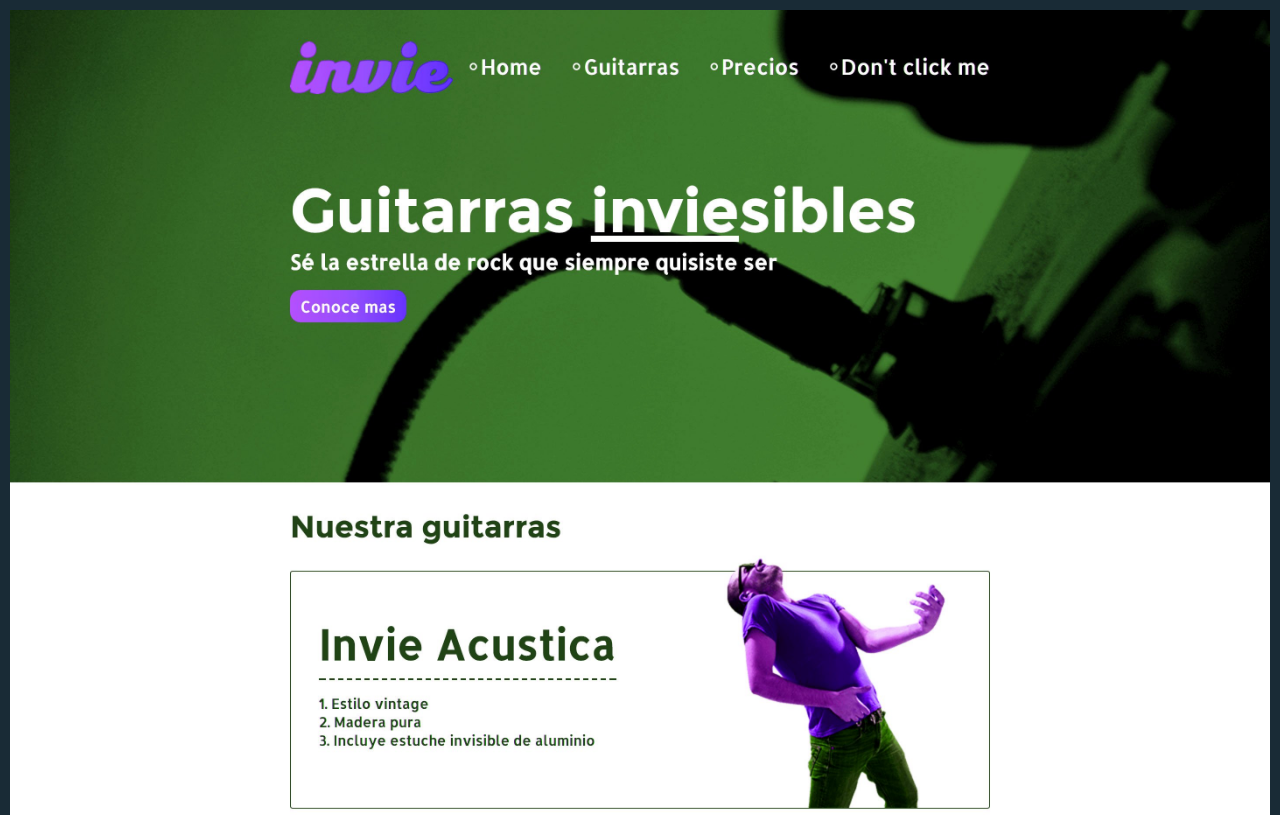
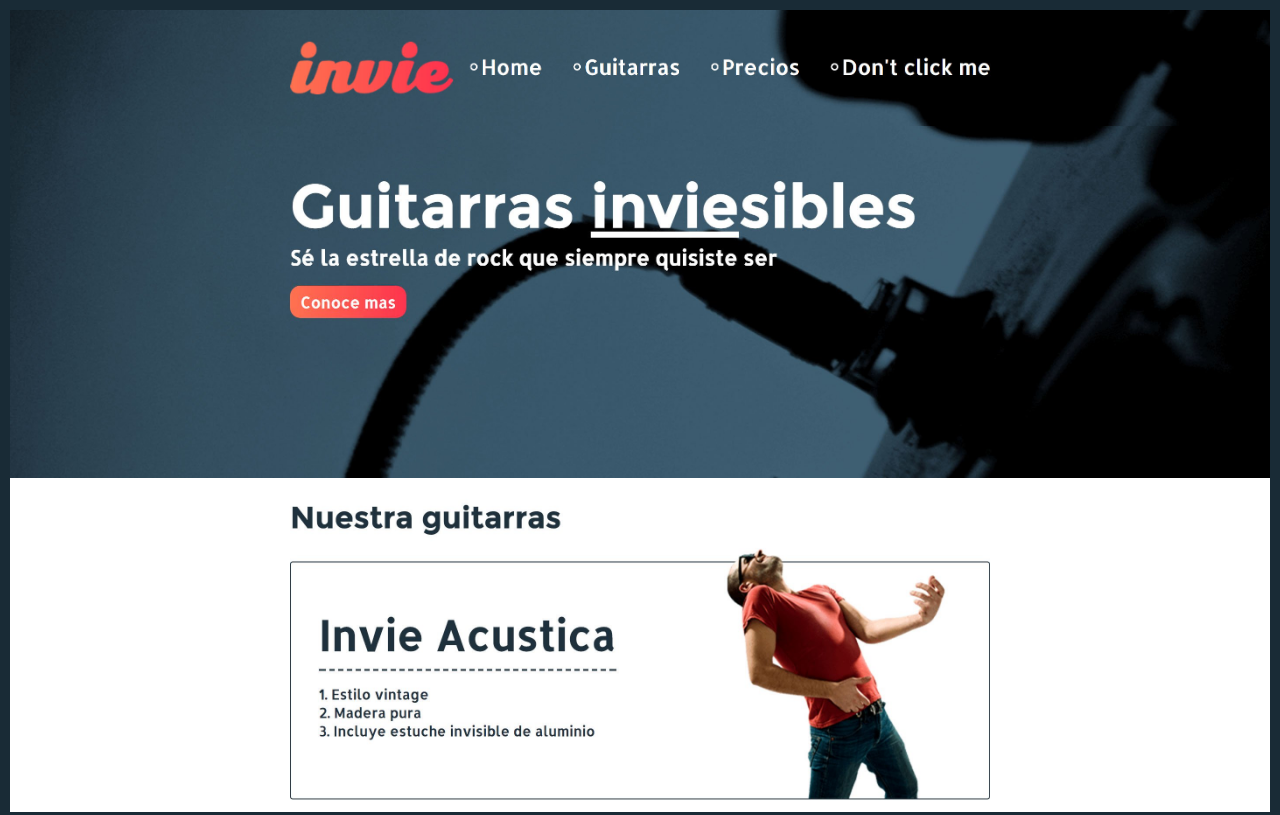
Before and after one commit to Cristhian8816/invie-github, a plain HTML site: page index.html in a window 1280 px wide. Shown: the top 815 px of the page. Drawn offline with Linux system fonts and the light colour scheme.

Commit message:
agregando guitarra acustica

```diff
--- a/index.html
+++ b/index.html
@@ -29,7 +29,8 @@
     </style>
   </head>
   <body>
-    <img src="invie-responsive.png" alt="" id="responsive">
-    <img src="nueva-version.jpg" alt="">
+    <img src="header.jpg" alt="">
+    <img src="hero.jpg" alt="">
+    <img src="acustica.jpg" alt="">
   </body>
 </html>
```
